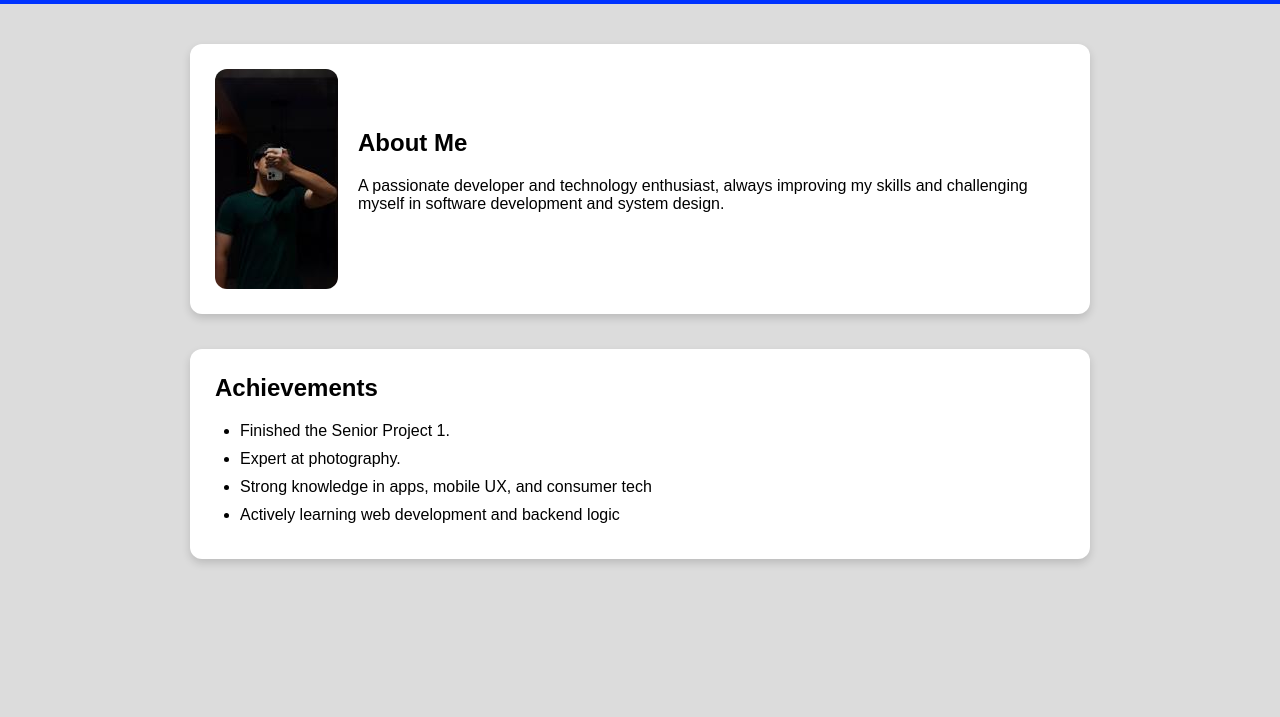
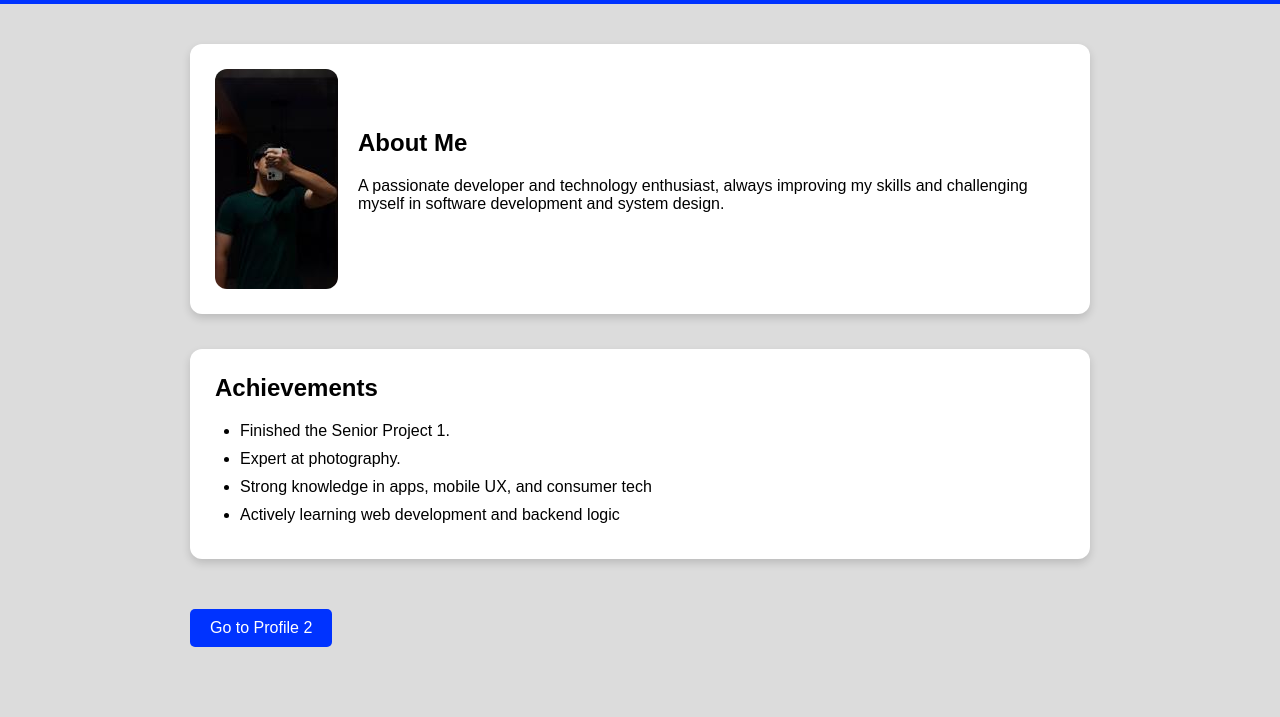
Before and after one commit to KnoxHasGF/my_profile_website, a plain HTML site: page profile.html in a window 1280 px wide. Shown: the part 83-800 px from the top of the page. Drawn offline with Linux system fonts and the light colour scheme.

Commit message:
Add profile_2.html, profile.css, update profile.html with navigation button

```diff
--- a/profile.html
+++ b/profile.html
@@ -37,6 +37,11 @@
             </ul>
         </section>
 
+        <!-- Navigation to Profile 2 -->
+        <section class="navigate">
+            <a href="profile_2.html"><button class="btn-profile2">Go to Profile 2</button></a>
+        </section>
+
     </div>
 
     <footer>
--- /dev/null
+++ b/public/css/profile.css
@@ -0,0 +1,21 @@
+body {
+  margin: 0;
+  font-family: Arial, Helvetica, sans-serif;
+  background-color: #f5f6fa;
+  color: #333;
+}
+
+header {
+  background-color: #005f99;
+  color: white;
+  text-align: center;
+  padding: 20px;
+}
+
+/* Add styles for section */
+section.about {
+  background-color: #e1f5fe; /* change to your preferred color */
+  color: #333;               /* change to your preferred font color */
+  font-size: 1.25em;
+  padding: 20px;
+}
--- a/public/css/style.css
+++ b/public/css/style.css
@@ -74,3 +74,19 @@ footer {
     color: white;
     margin-top: 230px;
 }
+/* Button for navigating to Profile 2 */
+.btn-profile2 {
+    background-color: #0033ff;
+    color: white;
+    border: none;
+    padding: 10px 20px;
+    font-size: 1rem;
+    border-radius: 5px;
+    cursor: pointer;
+    transition: background-color 0.3s ease;
+    margin-top: 15px;
+}
+
+.btn-profile2:hover {
+    background-color: #001a99; /* darker blue on hover */
+}
```
Also changed, not shown: profile_2.html (added, +20 -0 lines).
